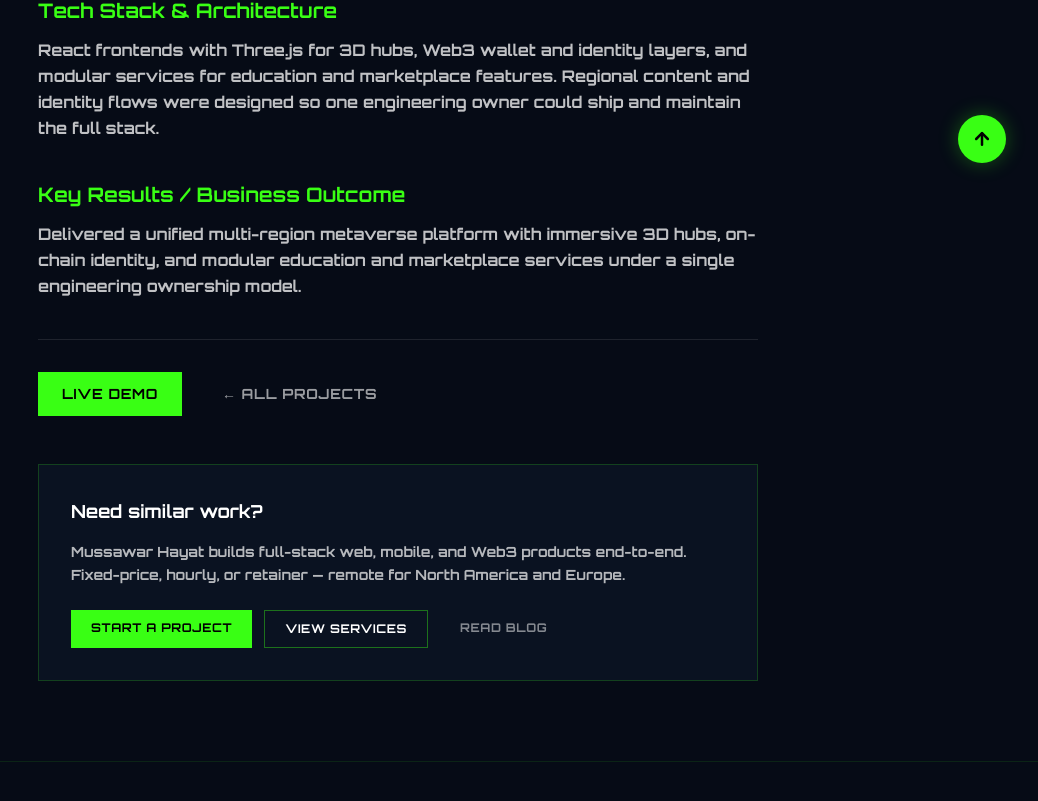
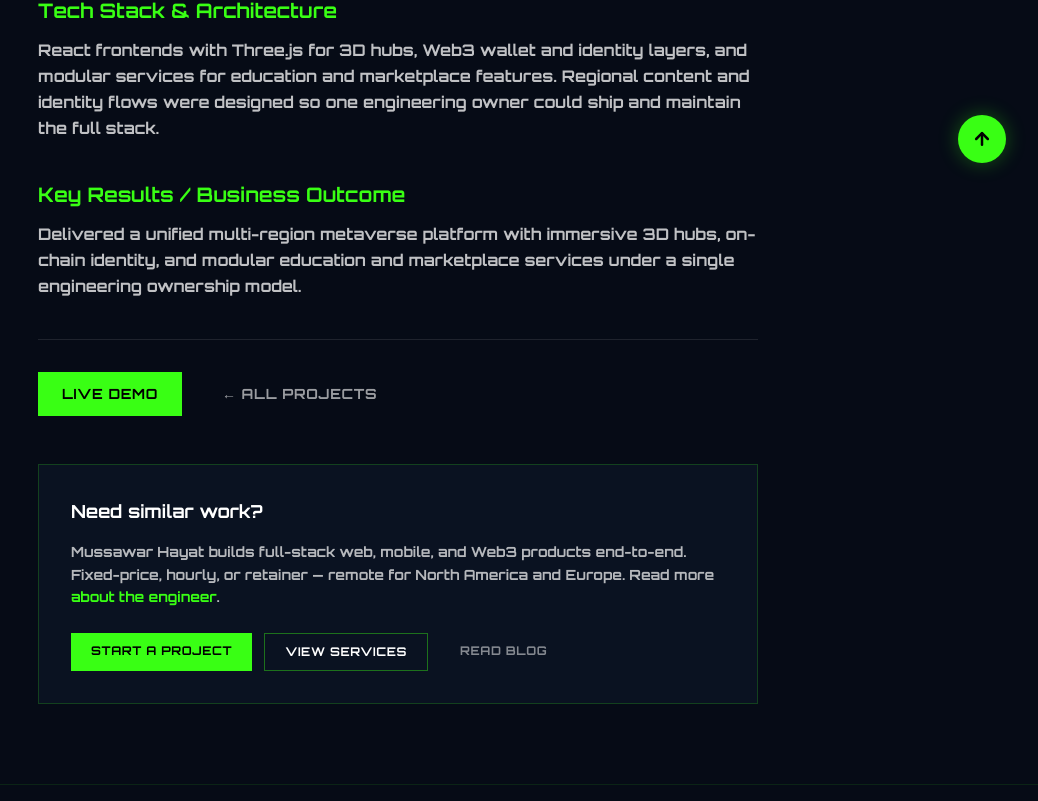
Before and after one commit to khanzada-web/portfilio, a Next.js app: page /portfolio/dameta1-ecosystem in a window 1280 px wide. Shown: the part 605-1406 px from the top of the page, without its empty margins (242-1280 px from the left). Built offline with nearby package versions, Linux system fonts and the light colour scheme.

Commit message:
portfolio: richer case study layout with multi-paragraph problem/architecture/results

```diff
--- a/app/portfolio/[slug]/page.tsx
+++ b/app/portfolio/[slug]/page.tsx
@@ -11,6 +11,18 @@ import {
 
 interface PageProps {
   params: Promise<{ slug: string }>;
+}
+
+function Paragraphs({ text }: { text: string }) {
+  return (
+    <div className="space-y-4">
+      {text.split(/\n\n+/).map((block, i) => (
+        <p key={i} className="text-white/75 font-sans leading-relaxed">
+          {block.trim()}
+        </p>
+      ))}
+    </div>
+  );
 }
 
 export function generateStaticParams() {
@@ -100,21 +112,21 @@ export default async function PortfolioProjectPage({ params }: PageProps) {
             {project.problem && (
               <section className="mb-10">
                 <h2 className="text-xl font-bold text-[#39FF14] mb-3">The Problem</h2>
-                <p className="text-white/75 font-sans leading-relaxed">{project.problem}</p>
+                <Paragraphs text={project.problem} />
               </section>
             )}
 
             {project.architecture && (
               <section className="mb-10">
                 <h2 className="text-xl font-bold text-[#39FF14] mb-3">Tech Stack & Architecture</h2>
-                <p className="text-white/75 font-sans leading-relaxed">{project.architecture}</p>
+                <Paragraphs text={project.architecture} />
               </section>
             )}
 
             {project.results && (
               <section className="mb-10">
                 <h2 className="text-xl font-bold text-[#39FF14] mb-3">Key Results / Business Outcome</h2>
-                <p className="text-white/75 font-sans leading-relaxed">{project.results}</p>
+                <Paragraphs text={project.results} />
               </section>
             )}
 
@@ -158,7 +170,11 @@ export default async function PortfolioProjectPage({ params }: PageProps) {
               <h2 className="text-lg font-bold text-white">Need similar work?</h2>
               <p className="text-white/70 font-sans text-sm leading-relaxed">
                 Mussawar Hayat builds full-stack web, mobile, and Web3 products end-to-end.
-                Fixed-price, hourly, or retainer — remote for North America and Europe.
+                Fixed-price, hourly, or retainer — remote for North America and Europe. Read more{' '}
+                <Link href="/about" className="text-[#39FF14] hover:underline">
+                  about the engineer
+                </Link>
+                .
               </p>
               <div className="flex flex-wrap gap-3 pt-2">
                 <Link
```
